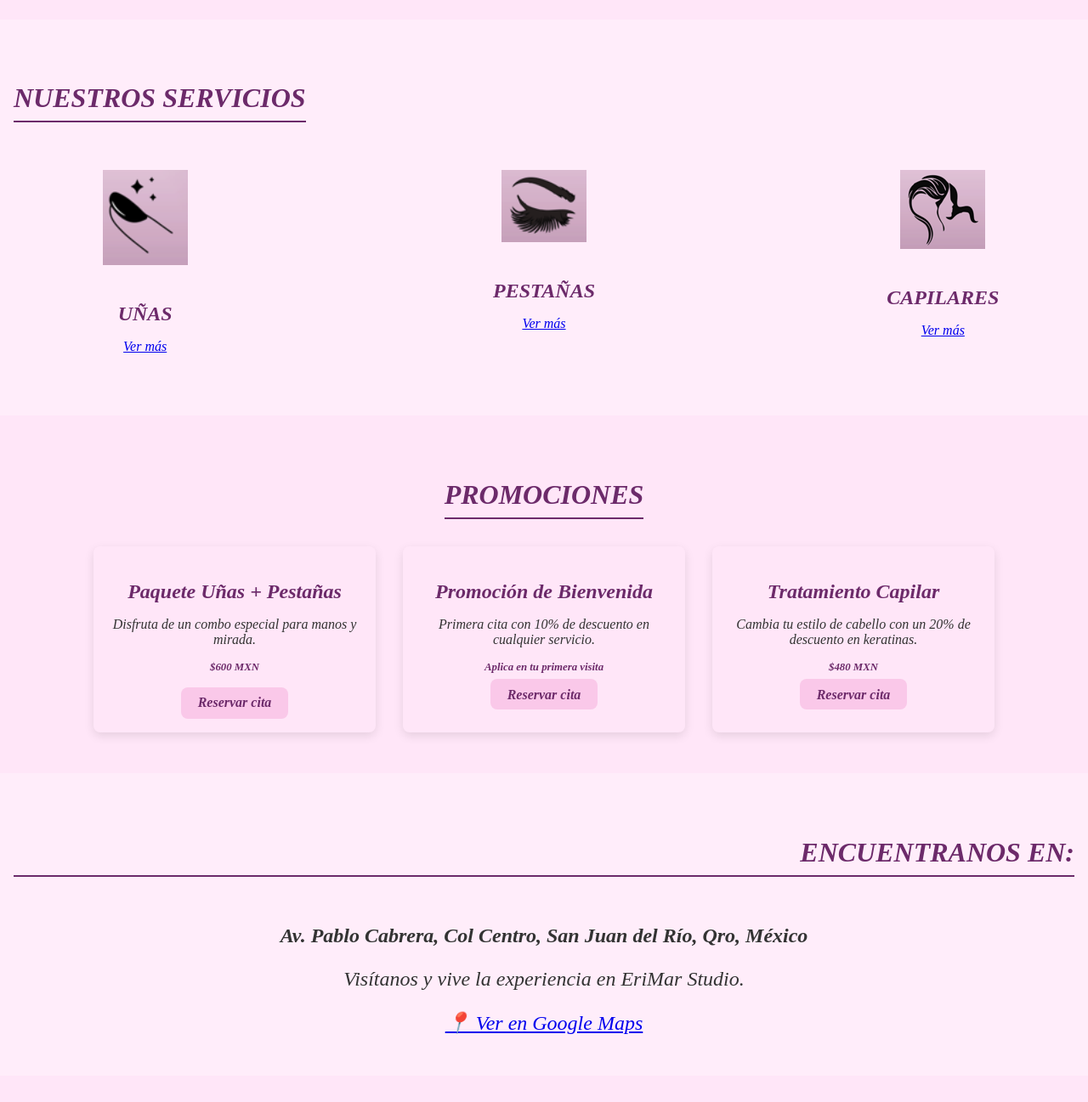
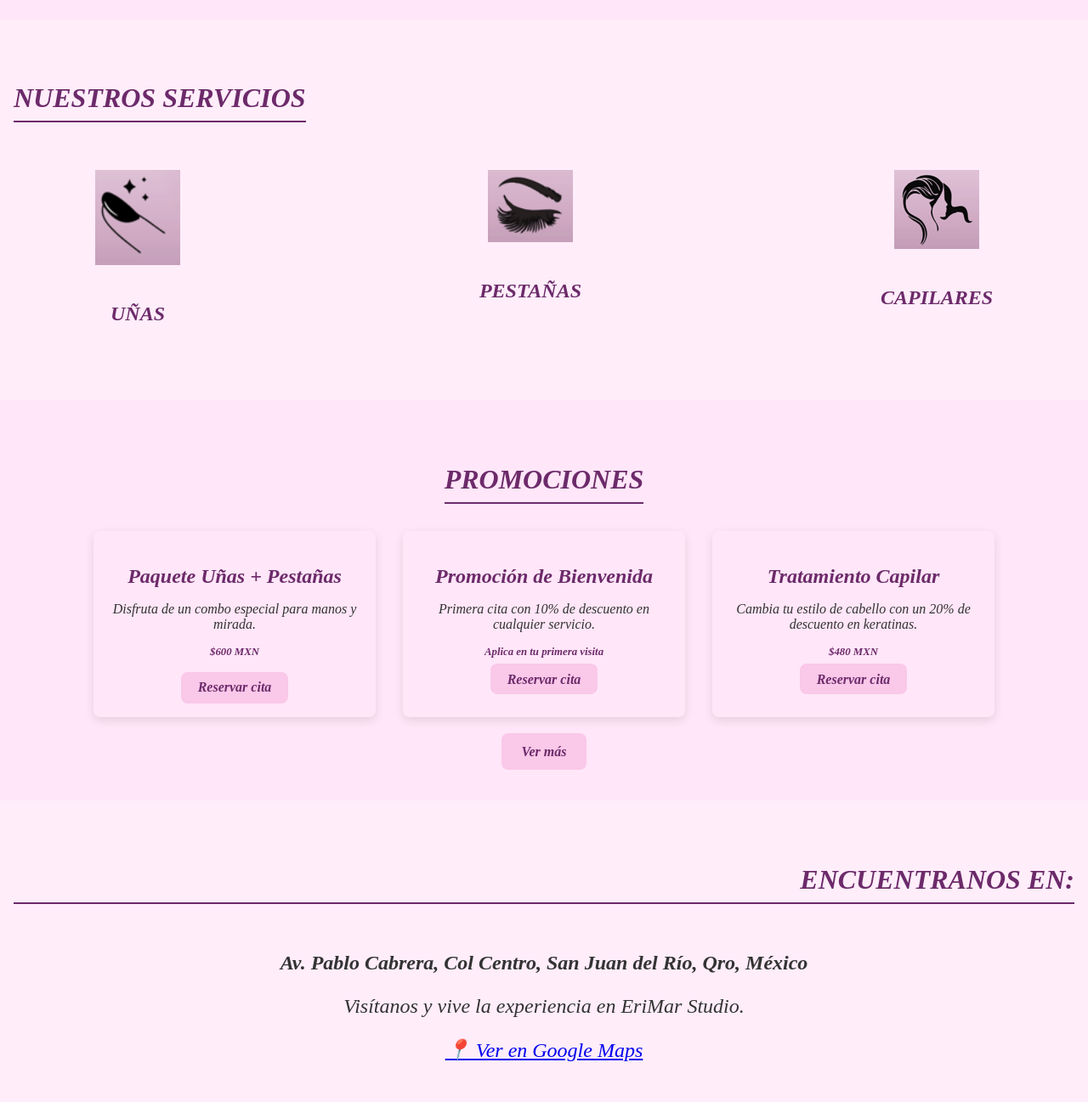
Before and after one commit to diz3ty/EriMar_Studio_Web, a Flask app: page / in a window 1280 px wide; the page is wider, and only the part inside the window is pictured. Shown: the part 1160-2457 px from the top of that part at 85% size. Run offline with Flask 3, Linux system fonts and the light colour scheme.

Commit message:
modify format

```diff
--- a/app.py
+++ b/app.py
@@ -6,5 +6,21 @@ app = Flask(__name__)
 def home():
     return render_template("index.html")
 
+@app.route('/servicio/uñas')
+def servicio_uñas():
+    return render_template('nails_services.html')
+
+@app.route('/servicio/pestañas')
+def servicio_pestañas():
+    return render_template('lashes_services.html')
+
+@app.route('/servicio/capilares')
+def servicio_capilares():
+    return render_template('capilar_services.html')
+
+@app.route('/promociones')
+def promociones():
+    return render_template('promociones.html')
+
 # if __name__ == "__main__":
 #    app.run(debug=True)
--- a/static/css/styles.css
+++ b/static/css/styles.css
@@ -246,6 +246,7 @@ main {
   max-width: 300px;
   flex: 1;
   transition: transform 0.3s ease;
+  position : relative;
 }
 
 .servicio:hover {
@@ -263,6 +264,16 @@ main {
   color: #6c2a6a;
   margin-bottom: 1rem;
 }
+
+.servicio-link {
+  text-decoration: none;
+  color: inherit;
+  display: block;
+}
+.servicio-link:hover .servicio {
+  transform: translateY(-5px);
+}
+
 
 @media (max-width: 768px) {
   .servicios-container {
@@ -345,6 +356,27 @@ main {
   background-color: #ffb2fb;
 }
 
+.vermas-promos-container {
+  margin-top: 2rem;
+  text-align: center;
+}
+
+.promos-link {
+  background-color: #fac8e9;
+  color: #6c2a6a;
+  padding: 0.8rem 1.5rem;
+  border-radius: 8px;
+  text-decoration: none;
+  font-weight: bold;
+  font-size: 1rem;
+  transition: background-color 0.3s ease;
+}
+
+.promos-link:hover {
+  background-color: #ffb2fb;
+}
+
+
 @media (max-width: 768px) {
   .promociones-container {
     flex-direction: column;
@@ -367,7 +399,6 @@ main {
 .ubicacion h2 {
   border-bottom: 2px solid #6c2a6a;
   color: #6c2a6a;
-
   font-size: 2rem;
   margin-bottom: 2rem;
   padding-bottom: 0.5rem;
--- a/templates/index.html
+++ b/templates/index.html
@@ -21,8 +21,7 @@
             <div class="cta-container">
             <a href="https://wa.me/524271668565?text=Hola%20quiero%20agendar%20una%20cita%20en%20EriMar%20Studio"
                 target="_blank"
-                class="btn-reserva"
-                img src="{{ url_for('static', filename='images/EriMar_Logo.webp') }}">
+                class="btn-reserva">
                 Reservar cita
             </a>
             </div>
@@ -54,26 +53,24 @@
     <section class="servicios" id="servicios">
         <h2>NUESTROS SERVICIOS</h2>
             <div class="servicios-container">
+                <a href="{{ url_for('servicio_uñas') }}" target="_blank" class="servicio-link">
                     <div class="servicio">
                         <img src="/static/images/Uñas.webp" alt="Uñas">
                         <h3>UÑAS</h3>
-                    <div class="vermas-uñas-container">
-                    <a href="#vermas-uñas" class="btn-vermas-uñas">Ver más</a>
                     </div>
-                </div>
+                </a>
+                <a href="{{ url_for('servicio_pestañas') }}" target="_blank" class="servicio-link">
                     <div class="servicio">
                         <img src="/static/images/Pestañas.webp" alt="Pestañas">
                         <h3>PESTAÑAS</h3>
-                    <div class="vermas-pestanas-container">
-                <a href="#vermas-pestanas" class="btn-vermas-pestanas">Ver más</a>
                     </div>
-                </div>
+                </a>
+                <a href="{{ url_for('servicio_capilares') }}" target="_blank" class="servicio-link">
                     <div class="servicio">
                         <img src="/static/images/Capilares.webp" alt="Capilares">
                         <h3>CAPILARES</h3>
-                    <div class="vermas-capilares-container">
-                    <a href="#vermas-capilares" class="btn-vermas-capilares">Ver más</a>
                     </div>
+                </a>
             </div>
     </section>
     <section class="promociones" id="promociones">
@@ -111,7 +108,11 @@
                         Reservar cita
                     </a>
                 </div>
-
+                </div>
+                <div class="vermas-promos-container">
+                    <a href="{{ url_for('promociones') }}" target="_blank" class="promos-link">
+                        Ver más
+                    </a>
                 </div>
             </div>
     </section>
```
Also changed, not shown: templates/capilar_services.html (added, +29 -0 lines), templates/lashes_services.html (added, +29 -0 lines), templates/nails_services.html (added, +29 -0 lines), templates/promociones.html (added, +26 -0 lines). Lines whose indentation alone changed are shown as unchanged.
